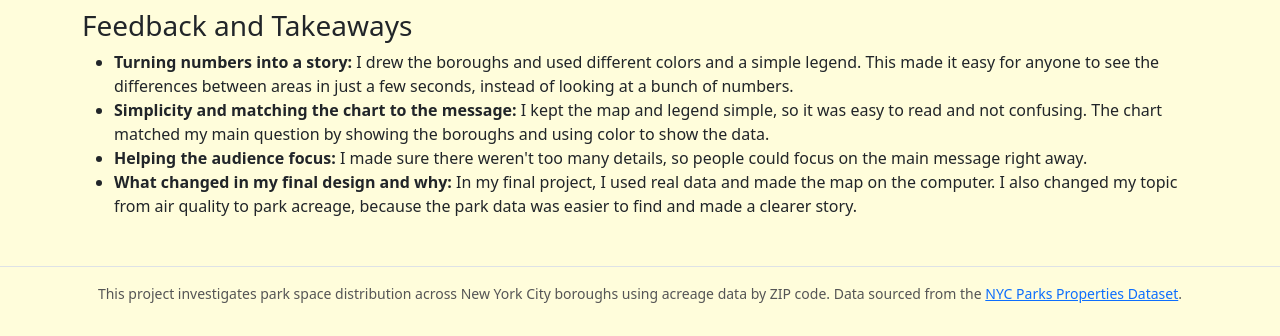
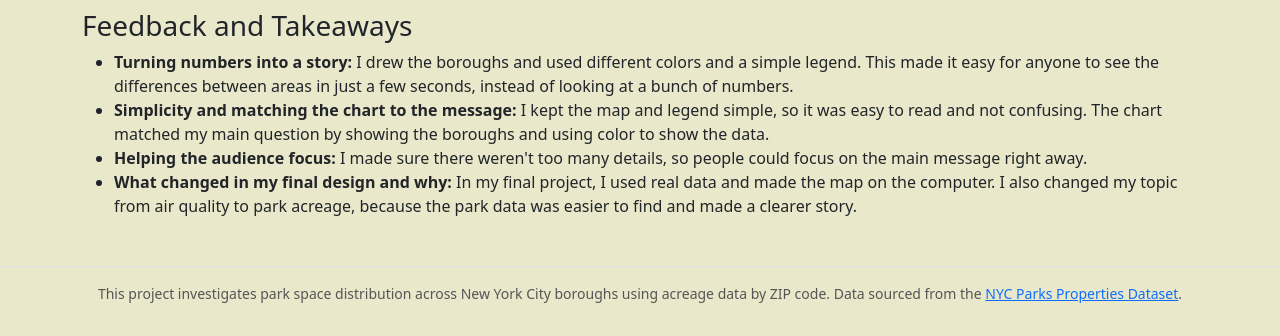
Before and after one commit to SaavanG/Data_Journalism, a Flask app: page / in a window 1280 px wide. Shown: the part 833-1169 px from the top of the page. Run offline with Flask 3, Linux system fonts and the light colour scheme.

Commit message:
change color

```diff
--- a/Data_Journalism/static/styles.css
+++ b/Data_Journalism/static/styles.css
@@ -1,5 +1,5 @@
 body{
     font-family: "noto sans";
     font-weight: 400;
-    background-color: #fffddb;
+    background-color: #eae8ca;
   }
```
